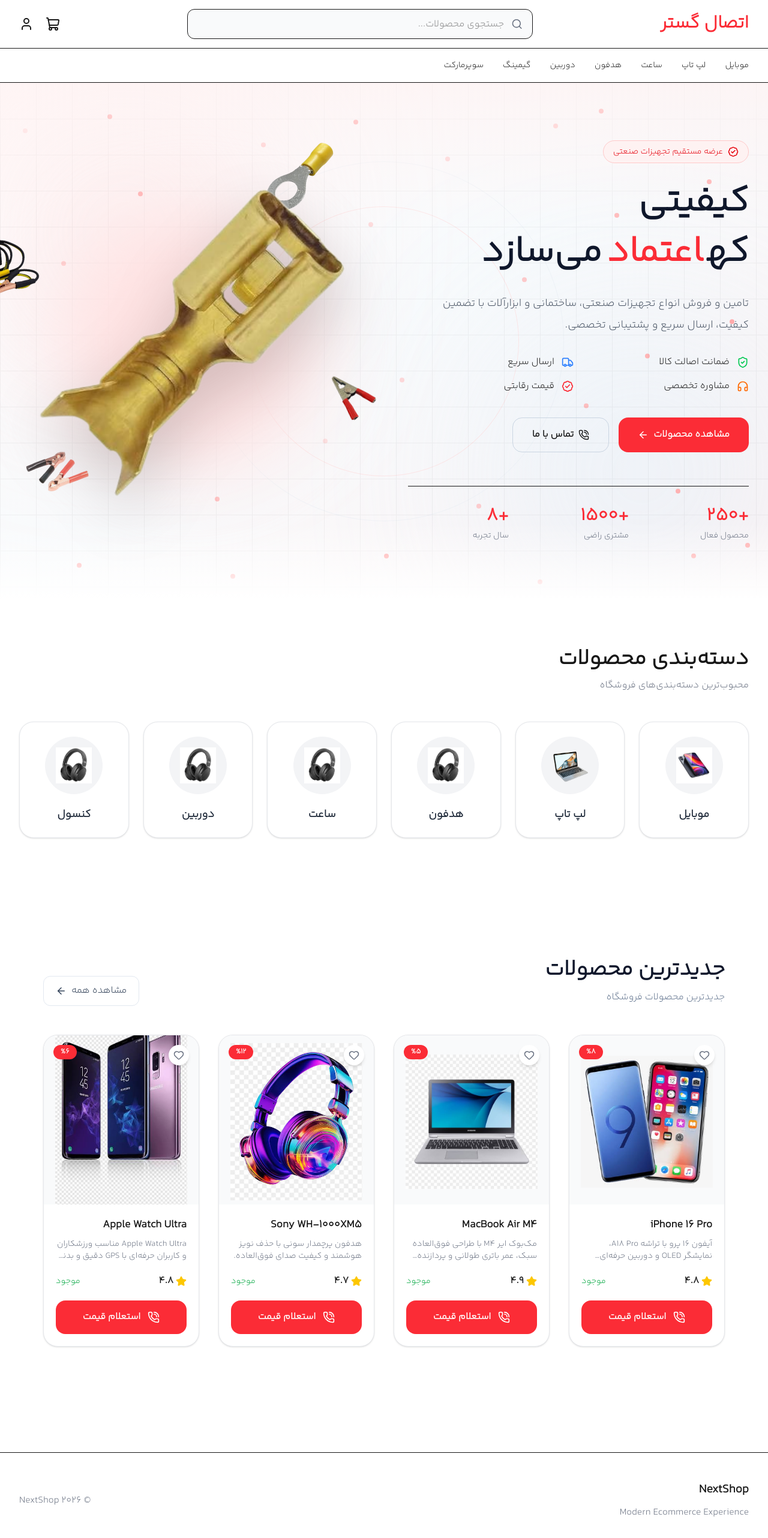
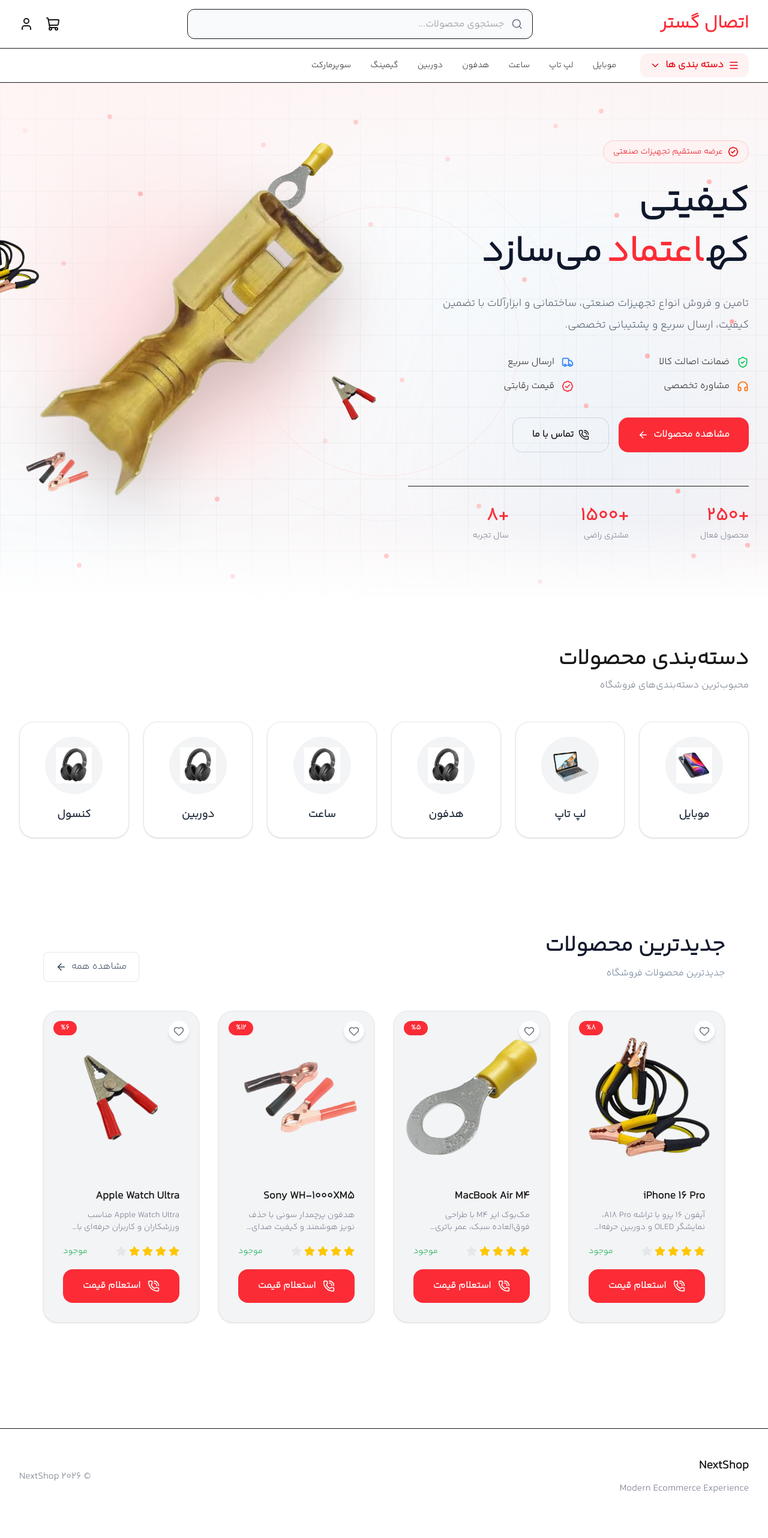
Before and after one commit to MobinaLalani/StoreSiteProject, a Next.js app: page / in a window 1280 px wide. Shown: the top 2564 px of the page at 60% size. After the commit the page ends 2542 px from the top, so only its background shows below. Built offline with nearby package versions, Linux system fonts and the light colour scheme.

Commit message:
add some change

```diff
--- a/app/(store)/products/[slug]/page.tsx
+++ b/app/(store)/products/[slug]/page.tsx
@@ -28,7 +28,7 @@ export default async function ProductPage({ params }: ProductPageProps) {
   const relatedProducts = products
     .filter(
       (item) =>
-        item.category.slug === product.category.slug && item.id !== product.id,
+        item.slug === product.slug && item.id !== product.id,
     )
     .slice(0, 4);
 
--- a/src/components/layout/Navbar.tsx
+++ b/src/components/layout/Navbar.tsx
@@ -1,6 +1,18 @@
 "use client";
 
-import { motion } from "framer-motion";
+import { useState } from "react";
+import { motion, AnimatePresence } from "framer-motion";
+import {
+  ChevronDown,
+  Smartphone,
+  Laptop,
+  Watch,
+  Headphones,
+  Camera,
+  Gamepad2,
+  ShoppingBasket,
+  Menu,
+} from "lucide-react";
 
 import Container from "../ui/Container";
 
@@ -14,11 +26,151 @@ const links = [
   "سوپرمارکت",
 ];
 
+const categories = [
+  {
+    title: "موبایل",
+    icon: Smartphone,
+    items: ["آیفون", "سامسونگ", "شیائومی", "پوکو"],
+  },
+  {
+    title: "لپ تاپ",
+    icon: Laptop,
+    items: ["Asus", "Lenovo", "HP", "Dell"],
+  },
+  {
+    title: "ساعت",
+    icon: Watch,
+    items: ["Apple", "Samsung", "Amazfit"],
+  },
+  {
+    title: "هدفون",
+    icon: Headphones,
+    items: ["Sony", "JBL", "Anker", "Apple"],
+  },
+  {
+    title: "دوربین",
+    icon: Camera,
+    items: ["Canon", "Nikon", "Sony"],
+  },
+  {
+    title: "گیمینگ",
+    icon: Gamepad2,
+    items: ["PS5", "Xbox", "Nintendo"],
+  },
+  {
+    title: "سوپرمارکت",
+    icon: ShoppingBasket,
+    items: ["مواد غذایی", "نوشیدنی", "تنقلات"],
+  },
+];
+
 export default function Navbar() {
+  const [open, setOpen] = useState(false);
+  const [active, setActive] = useState(categories[0]);
+
   return (
-    <nav className="border-b bg-white">
+    <nav className="relative border-b bg-white">
       <Container>
-        <ul className="flex h-14 items-center gap-8">
+        <div className="flex h-14 items-center gap-10">
+          {/* Category Button */}
+          <div
+            className="relative"
+            onMouseEnter={() => setOpen(true)}
+            onMouseLeave={() => setOpen(false)}
+          >
+            <button className="flex items-center gap-2 rounded-xl bg-red-50 px-4 py-2 font-semibold text-red-600 transition hover:bg-red-100">
+              <Menu size={18} />
+              دسته بندی ها
+              <ChevronDown
+                size={18}
+                className={`transition ${open ? "rotate-180" : ""}`}
+              />
+            </button>
+
+            <AnimatePresence>
+              {open && (
+                <motion.div
+                  initial={{
+                    opacity: 0,
+                    y: 10,
+                    scale: 0.98,
+                  }}
+                  animate={{
+                    opacity: 1,
+                    y: 0,
+                    scale: 1,
+                  }}
+                  exit={{
+                    opacity: 0,
+                    y: 10,
+                    scale: 0.98,
+                  }}
+                  transition={{
+                    duration: 0.25,
+                  }}
+                  className="absolute right-0 top-14 z-50 flex h-[420px] w-[700px] overflow-hidden rounded-3xl border border-gray-100 bg-white shadow-2xl"
+                >
+                  {/* Left */}
+                  <div className="w-64 border-l bg-gray-50">
+                    {categories.map((category) => {
+                      const Icon = category.icon;
+
+                      return (
+                        <button
+                          key={category.title}
+                          onMouseEnter={() => setActive(category)}
+                          className={`flex w-full items-center gap-3 px-5 py-4 text-right transition ${
+                            active.title === category.title
+                              ? "bg-white font-bold text-red-600"
+                              : "hover:bg-white"
+                          }`}
+                        >
+                          <Icon size={20} />
+                          {category.title}
+                        </button>
+                      );
+                    })}
+                  </div>
+
+                  {/* Right */}
+                  <motion.div
+                    key={active.title}
+                    initial={{
+                      opacity: 0,
+                      x: 20,
+                    }}
+                    animate={{
+                      opacity: 1,
+                      x: 0,
+                    }}
+                    transition={{
+                      duration: 0.2,
+                    }}
+                    className="flex-1 p-8"
+                  >
+                    <h3 className="mb-6 text-xl font-bold">{active.title}</h3>
+
+                    <div className="grid grid-cols-2 gap-4">
+                      {active.items.map((item) => (
+                        <motion.div
+                          key={item}
+                          whileHover={{
+                            x: -5,
+                          }}
+                          className="cursor-pointer rounded-xl bg-gray-50 p-4 transition hover:bg-red-50 hover:text-red-600"
+                        >
+                          {item}
+                        </motion.div>
+                      ))}
+                    </div>
+                  </motion.div>
+                </motion.div>
+              )}
+            </AnimatePresence>
+          </div>
+
+          {/* Normal Links */}
+          <ul className="flex items-center gap-8">
             {links.map((item) => (
               <motion.li
                 key={item}
@@ -27,7 +179,7 @@ export default function Navbar() {
                   color: "#ef4444",
                 }}
                 transition={{
-                duration: 0.2,
+                  duration: 0.5,
                 }}
                 className="cursor-pointer text-sm font-medium"
               >
@@ -35,6 +187,7 @@ export default function Navbar() {
               </motion.li>
             ))}
           </ul>
+        </div>
       </Container>
     </nav>
   );
--- a/src/data/products.ts
+++ b/src/data/products.ts
@@ -9,7 +9,7 @@ export const products: Product[] = [
     description:
       "آیفون 16 پرو با تراشه A18 Pro، نمایشگر OLED و دوربین حرفه‌ای نسل جدید، تجربه‌ای سریع و روان را ارائه می‌دهد.",
 
-    thumbnail: "/Image/products/phone1.jpg",
+    thumbnail: "/Image/products/batterycannectorcabel.png",
 
     images: [
       "/Image/products/phone1.jpg",
@@ -73,7 +73,7 @@ export const products: Product[] = [
     description:
       "مک‌بوک ایر M4 با طراحی فوق‌العاده سبک، عمر باتری طولانی و پردازنده قدرتمند Apple Silicon.",
 
-    thumbnail: "/Image/products/laptop1.jpg",
+    thumbnail: "/Image/products/cableshoe.png",
 
     images: [
       "/Image/products/laptop1.jpg",
@@ -136,7 +136,7 @@ export const products: Product[] = [
     description:
       "هدفون پرچمدار سونی با حذف نویز هوشمند و کیفیت صدای فوق‌العاده.",
 
-    thumbnail: "/Image/products/headphone2.jpg",
+    thumbnail: "/Image/products/gire.png",
 
     images: [
       "/Image/products/headphone2.jpg",
@@ -194,7 +194,7 @@ export const products: Product[] = [
     description:
       "Apple Watch Ultra مناسب ورزشکاران و کاربران حرفه‌ای با GPS دقیق و بدنه مقاوم.",
 
-    thumbnail: "/Image/products/phone2.jpg",
+    thumbnail: "/Image/products/giresoosmari.png",
 
     images: ["/Image/products/phone2.jpg", "/Image/products/phone2.jpg"],
 
--- a/src/features/products/components/ProductCard/ProductCard.tsx
+++ b/src/features/products/components/ProductCard/ProductCard.tsx
@@ -20,11 +20,11 @@ export default function ProductCard({ product }: ProductCardProps) {
   layout
   whileHover={{ y: -8 }}
   transition={{ duration: 0.25 }}
-  className="group flex h-[520px] flex-col overflow-hidden rounded-3xl border border-gray-200 bg-white shadow-sm hover:shadow-2xl"
+  className="group flex h-[520px] flex-col overflow-hidden rounded-3xl border border-gray-200 bg-gray-100 shadow-sm hover:shadow-2xl"
 >
   <ProductImage product={product} />
 
-  <div className="flex flex-1 flex-col space-y-5 p-5">
+  <div className="flex flex-1 flex-col space-y-5 p-8">
     <div className="flex-1">
       <Link href={`/products/${product.slug}`}>
         <h3 className="line-clamp-1 text-lg font-bold transition-colors hover:text-red-500">
--- a/src/features/products/components/ProductCard/ProductImage.tsx
+++ b/src/features/products/components/ProductCard/ProductImage.tsx
@@ -25,7 +25,7 @@ export default function ProductImage({ product }: Props) {
           transition={{
             duration: 0.35,
           }}
-          className="flex h-72 items-center justify-center bg-gray-50"
+          className="flex h-72 items-center justify-center bg-transparent"
         >
           <Image
             src={product.thumbnail}
--- a/src/features/products/components/ProductCard/ProductRating.tsx
+++ b/src/features/products/components/ProductCard/ProductRating.tsx
@@ -12,9 +12,17 @@ export default function ProductRating({ product }: Props) {
   return (
     <div className="flex items-center justify-between">
       <div className="flex items-center gap-1">
-        <Star size={18} className="fill-yellow-400 text-yellow-400" />
-
-        <span className="font-semibold">{product.rating}</span>
+        {[...Array(5)].map((_, index) => (
+          <Star
+            key={index}
+            size={18}
+            className={
+              index < Math.floor(product.rating)
+                ? "fill-yellow-400 text-yellow-400"
+                : "fill-gray-200 text-gray-200"
+            }
+          />
+        ))}
       </div>
 
       <span className="text-sm text-green-600">
--- a/src/features/products/components/ProductSection/ProductSection.tsx
+++ b/src/features/products/components/ProductSection/ProductSection.tsx
@@ -32,7 +32,7 @@ export default function ProductSection({
   return (
     <>
       <Container>
-        <section className="m-10 py-20">
+        <section className="m-10 mt-0 py-20">
           <ProductSectionHeader title={title} description={description} />
 
           <ProductGrid products={products} />
--- a/src/features/products/components/ProductSection/ProductSectionHeader.tsx
+++ b/src/features/products/components/ProductSection/ProductSectionHeader.tsx
@@ -48,7 +48,7 @@ export default function ProductSectionHeader({
       >
         <Link
           href={href}
-          className="group inline-flex items-center gap-2 rounded-xl border border-slate-200 bg-white px-5 py-3 font-medium text-slate-700 transition-all hover:border-red-500 hover:text-red-500"
+          className="group inline-flex items-center gap-2 rounded-lg border border-slate-200 bg-white px-5 py-3 font-medium text-slate-700 transition-all hover:border-red-500 hover:text-red-500"
         >
           {buttonText}
 
--- a/src/repositories/category.repository.ts
+++ b/src/repositories/category.repository.ts
@@ -2,10 +2,14 @@ import fs from "fs/promises";
 import path from "path";
 
 import { Category } from "@/src/types/category";
-
+import { Product } from "@/src/types/product";
 const filePath = path.join(process.cwd(), "src", "data", "categories.json");
-
-export class CategoryRepository {
+const productFilePath = path.join(
+  process.cwd(),
+  "src",
+  "data",
+  "products.json",
+);export class CategoryRepository {
   async getAll(): Promise<Category[]> {
     const file = await fs.readFile(filePath, "utf-8");
 
@@ -71,6 +75,19 @@ export class CategoryRepository {
 
     return true;
   }
+  async getAllWithProducts(): Promise<(Category & { products: Product[] })[]> {
+    const categories = await this.getAll();
+
+    const productFile = await fs.readFile(productFilePath, "utf-8");
+    const products: Product[] = JSON.parse(productFile);
+
+    return categories.map((category) => ({
+      ...category,
+      products: products.filter(
+        (product) => product.categoryId === category.id,
+      ),
+    }));
+  }
 }
 
 export const categoryRepository = new CategoryRepository();
```
Also changed, not shown: app/api/categories/route.ts (+8 -2 lines). Lines whose indentation alone changed are shown as unchanged.
